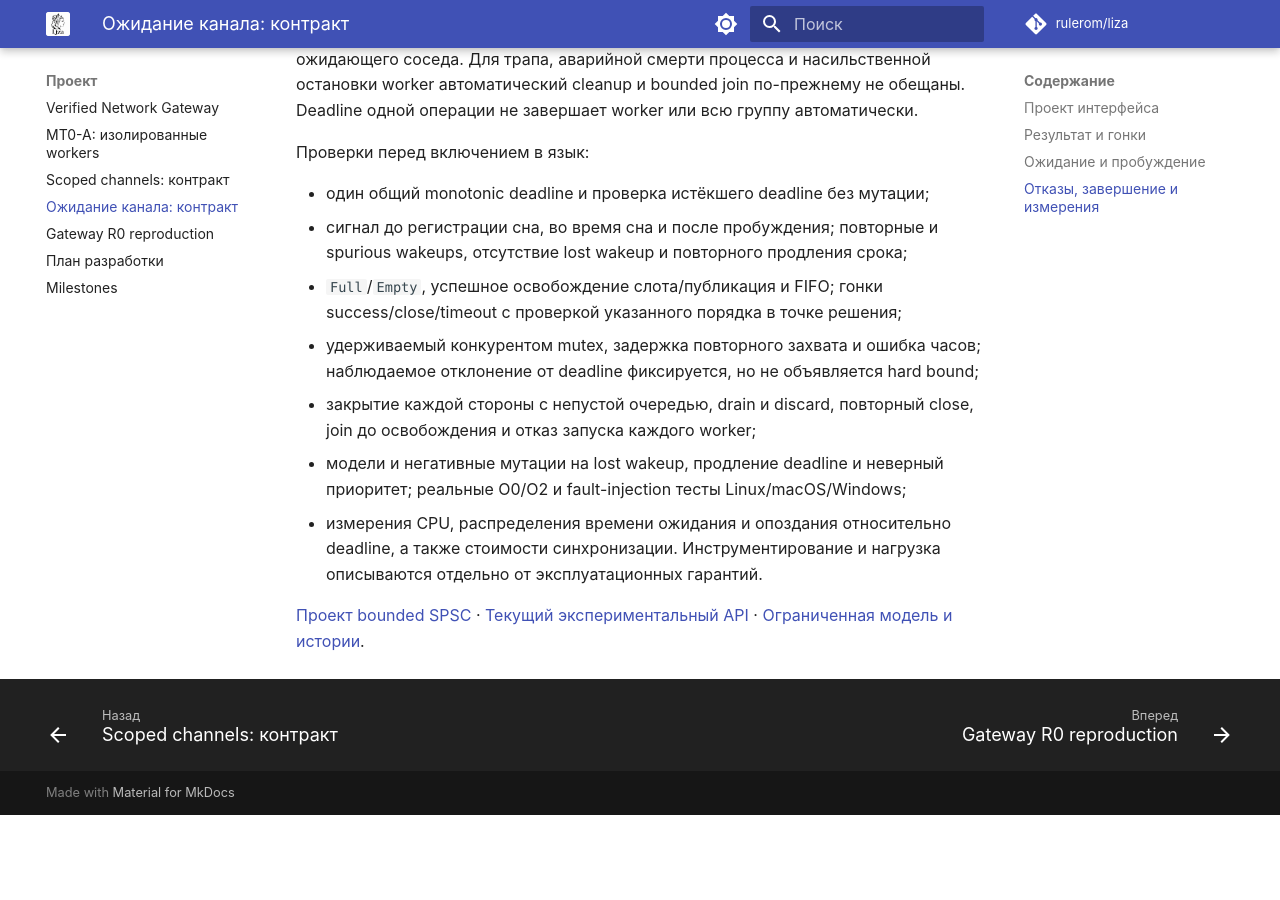
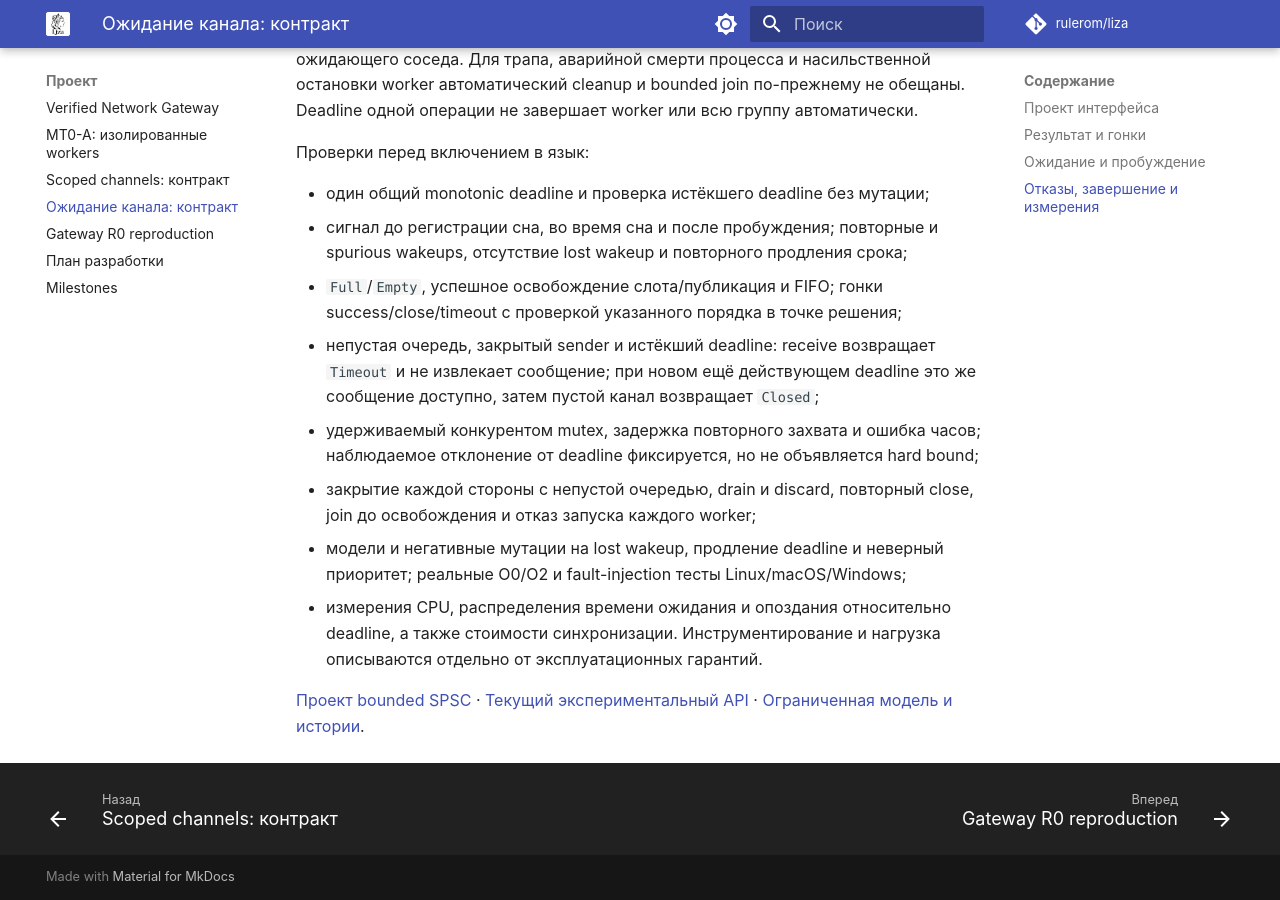
Before and after one commit to rulerom/liza, an MkDocs documentation site: the page built from docs/scoped-channel-wait-contract.md, in a window 1280 px wide and 900 px high, scrolled down 2845 px. Built offline with MkDocs 1.6.1 and Material for MkDocs 9.7.7, drawn with Linux system fonts in a browser that asks for light colours; comment, search, counter and statistics services are not loaded; before the commit the page ends 3660 px from its top, so only the background shows below that.

Commit message:
docs: specify expired deadline with queued message

```diff
--- a/docs/scoped-channel-wait-contract.md
+++ b/docs/scoped-channel-wait-contract.md
@@ -121,6 +121,9 @@ Deadline одной операции не завершает worker или вс
   spurious wakeups, отсутствие lost wakeup и повторного продления срока;
 - `Full`/`Empty`, успешное освобождение слота/публикация и FIFO; гонки
   success/close/timeout с проверкой указанного порядка в точке решения;
+- непустая очередь, закрытый sender и истёкший deadline: receive возвращает
+  `Timeout` и не извлекает сообщение; при новом ещё действующем deadline это
+  же сообщение доступно, затем пустой канал возвращает `Closed`;
 - удерживаемый конкурентом mutex, задержка повторного захвата и ошибка часов;
   наблюдаемое отклонение от deadline фиксируется, но не объявляется hard bound;
 - закрытие каждой стороны с непустой очередью, drain и discard, повторный close,
```
